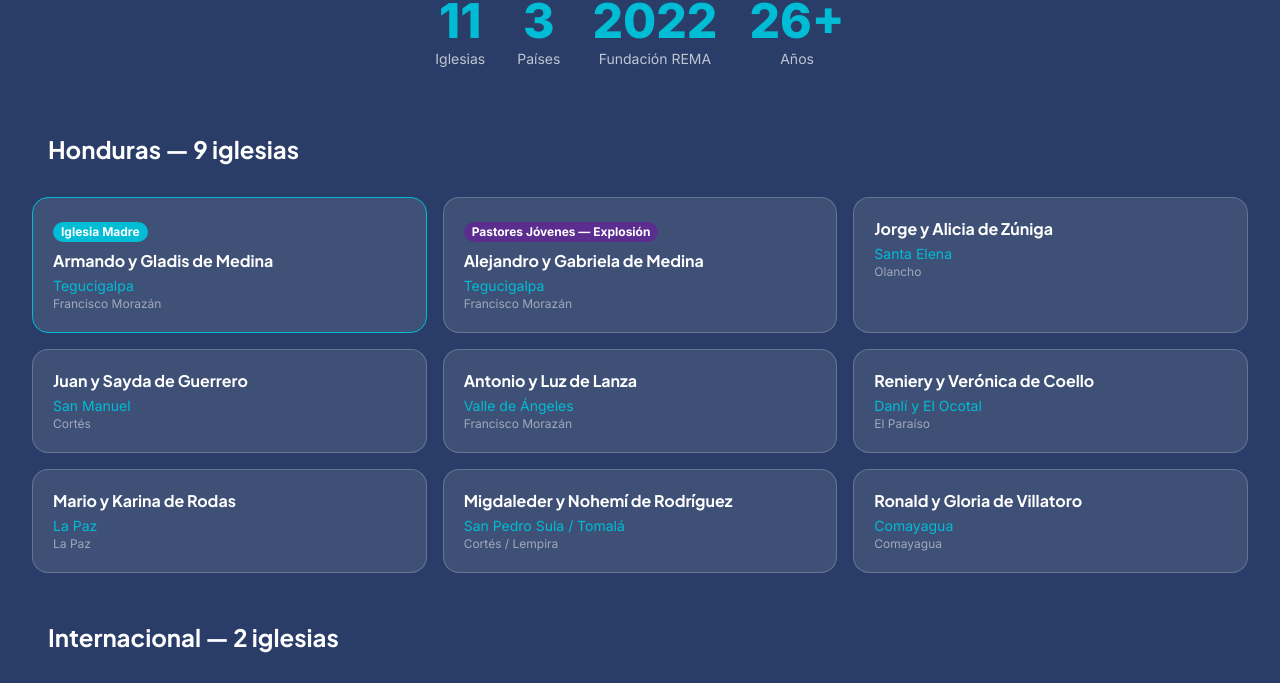
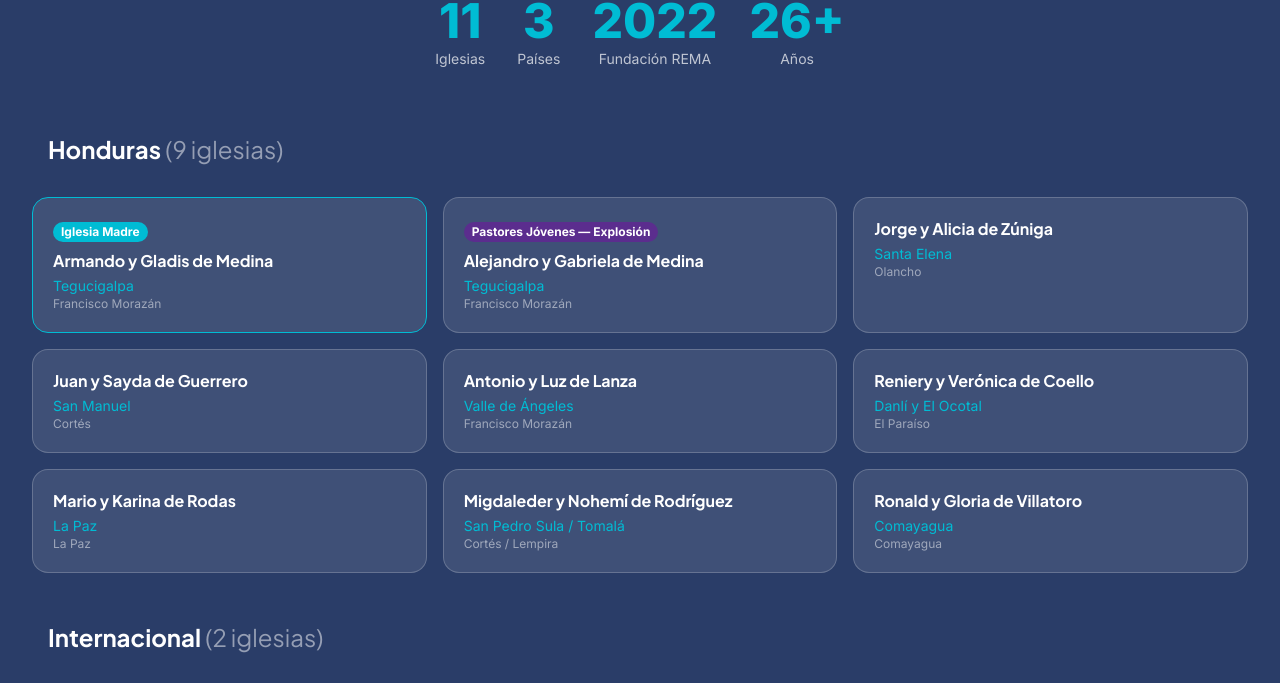
Before and after one commit to Josuezl/agapehn-website, a Next.js app: page / in a window 1280 px wide. Shown: the part 6400-7083 px from the top of the page. Built offline with nearby package versions, Linux system fonts and the light colour scheme; no server answers.

Commit message:
Change church count format from dash to parentheses
Co-Authored-By: Claude Sonnet 4.6 <noreply@anthropic.com>

```diff
--- a/app/page.tsx
+++ b/app/page.tsx
@@ -488,7 +488,7 @@ export default async function HomePage() {
           {/* Honduras */}
           <div className="flex items-center gap-4 mb-8">
             <span className="text-3xl"></span>
-            <h3 className="font-heading font-bold text-2xl text-white">Honduras — 9 iglesias</h3>
+            <h3 className="font-heading font-bold text-2xl text-white">Honduras <span className="text-white/50 font-normal">(9 iglesias)</span></h3>
           </div>
           <div className="grid grid-cols-1 sm:grid-cols-2 lg:grid-cols-3 gap-4 mb-12">
             {hondurasChurches.map((c, i) => (
@@ -505,7 +505,7 @@ export default async function HomePage() {
           {/* Internacional */}
           <div className="flex items-center gap-4 mb-8">
             <span className="text-3xl"></span>
-            <h3 className="font-heading font-bold text-2xl text-white">Internacional — 2 iglesias</h3>
+            <h3 className="font-heading font-bold text-2xl text-white">Internacional <span className="text-white/50 font-normal">(2 iglesias)</span></h3>
           </div>
           <div className="grid grid-cols-1 md:grid-cols-2 gap-4 max-w-2xl">
             {internationalChurches.map((c, i) => (
```
